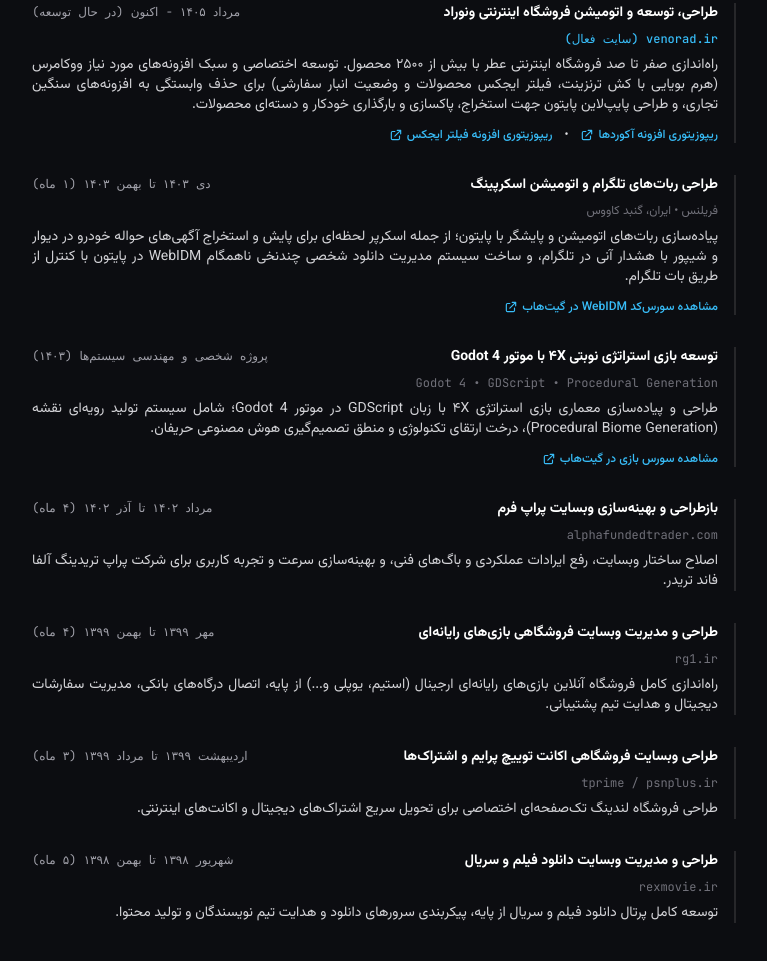
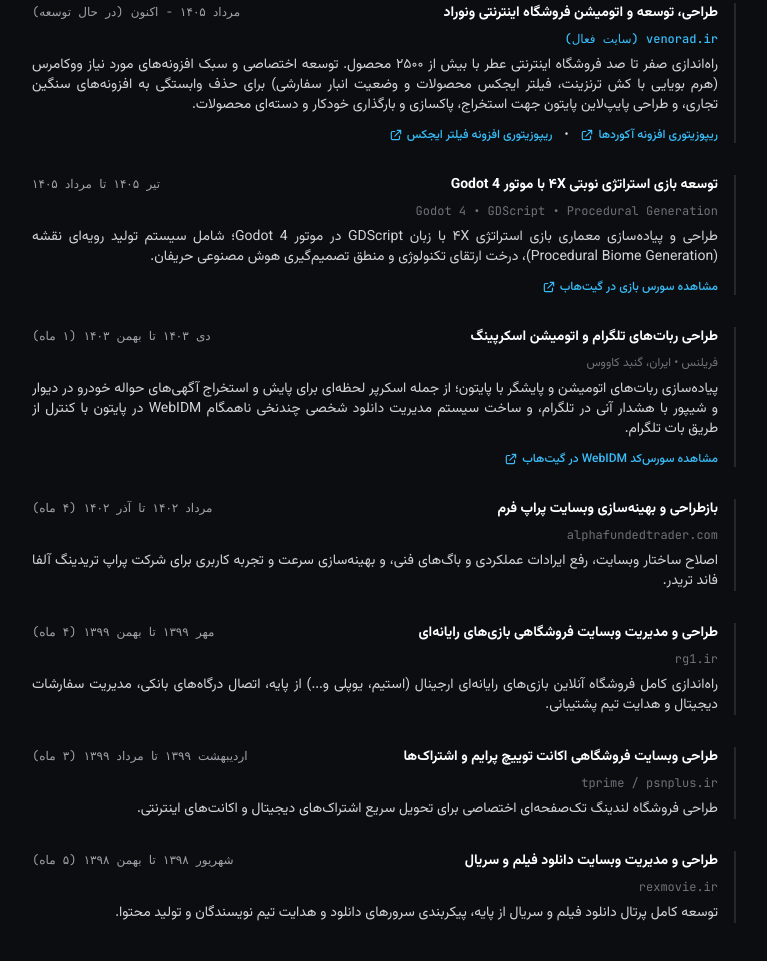
Before and after one commit to Bekend/bekend.github.io, a plain HTML site: page index.html in a window 1280 px wide. Shown: the part 1912-2873 px from the top of the page, without its empty margins (256-1023 px from the left). Drawn offline with nearby package versions, Linux system fonts and the light colour scheme.

Commit message:
fix(chrono): update Godot 4 game date to Jul-Aug 2026 and place before Venorad

```diff
--- a/index.html
+++ b/index.html
@@ -887,7 +887,27 @@
           </div>
         </div>
 
-        <!-- 2. Bots & Scraping -->
+        <!-- 2. Godot 4 4X Strategy Game -->
+        <div class="border-r-2 border-zinc-200 dark:border-zinc-800 pr-4 space-y-2">
+          <div class="flex flex-col sm:flex-row sm:items-baseline justify-between gap-1">
+            <h3 class="text-sm font-bold text-zinc-900 dark:text-white" data-i18n="job_godot_title">
+              توسعه بازی استراتژی نوبتی ۴X با موتور Godot 4
+            </h3>
+            <span class="text-xs font-mono text-zinc-500 dark:text-zinc-400" data-i18n="job_godot_date">تیر ۱۴۰۵ تا مرداد ۱۴۰۵</span>
+          </div>
+          <div class="text-xs text-zinc-500 font-mono">Godot 4 • GDScript • Procedural Generation</div>
+          <p class="text-xs sm:text-sm text-zinc-600 dark:text-zinc-300 leading-relaxed text-justify" data-i18n="job_godot_desc">
+            طراحی و پیاده‌سازی معماری بازی استراتژی ۴X با زبان GDScript در موتور Godot 4؛ شامل سیستم تولید رویه‌ای نقشه (Procedural Biome Generation)، درخت ارتقای تکنولوژی و منطق تصمیم‌گیری هوش مصنوعی حریفان.
+          </p>
+          <div class="pt-1 text-xs">
+            <a href="https://github.com/Bekend/modern-turn-based-strategy-game" target="_blank" rel="noopener noreferrer" class="font-medium text-sky-600 dark:text-sky-400 hover:underline inline-flex items-center gap-1">
+              <span>مشاهده سورس بازی در گیت‌هاب</span>
+              <svg class="w-3.5 h-3.5" fill="none" stroke="currentColor" viewBox="0 0 24 24"><path stroke-linecap="round" stroke-linejoin="round" stroke-width="2" d="M10 6H6a2 2 0 00-2 2v10a2 2 0 002 2h10a2 2 0 002-2v-4M14 4h6m0 0v6m0-6L10 14"/></svg>
+            </a>
+          </div>
+        </div>
+
+        <!-- 3. Bots & Scraping -->
         <div class="border-r-2 border-zinc-200 dark:border-zinc-800 pr-4 space-y-2">
           <div class="flex flex-col sm:flex-row sm:items-baseline justify-between gap-1">
             <h3 class="text-sm font-bold text-zinc-900 dark:text-white" data-i18n="job_bots_title">
@@ -902,26 +922,6 @@
           <div class="pt-1 text-xs">
             <a href="https://github.com/Bekend/web-idm" target="_blank" rel="noopener noreferrer" class="font-medium text-sky-600 dark:text-sky-400 hover:underline inline-flex items-center gap-1">
               <span>مشاهده سورس‌کد WebIDM در گیت‌هاب</span>
-              <svg class="w-3.5 h-3.5" fill="none" stroke="currentColor" viewBox="0 0 24 24"><path stroke-linecap="round" stroke-linejoin="round" stroke-width="2" d="M10 6H6a2 2 0 00-2 2v10a2 2 0 002 2h10a2 2 0 002-2v-4M14 4h6m0 0v6m0-6L10 14"/></svg>
-            </a>
-          </div>
-        </div>
-
-        <!-- 3. Godot 4 4X Strategy Game -->
-        <div class="border-r-2 border-zinc-200 dark:border-zinc-800 pr-4 space-y-2">
-          <div class="flex flex-col sm:flex-row sm:items-baseline justify-between gap-1">
-            <h3 class="text-sm font-bold text-zinc-900 dark:text-white" data-i18n="job_godot_title">
-              توسعه بازی استراتژی نوبتی ۴X با موتور Godot 4
-            </h3>
-            <span class="text-xs font-mono text-zinc-500 dark:text-zinc-400" data-i18n="job_godot_date">پروژه شخصی و مهندسی سیستم‌ها (۱۴۰۳)</span>
-          </div>
-          <div class="text-xs text-zinc-500 font-mono">Godot 4 • GDScript • Procedural Generation</div>
-          <p class="text-xs sm:text-sm text-zinc-600 dark:text-zinc-300 leading-relaxed text-justify" data-i18n="job_godot_desc">
-            طراحی و پیاده‌سازی معماری بازی استراتژی ۴X با زبان GDScript در موتور Godot 4؛ شامل سیستم تولید رویه‌ای نقشه (Procedural Biome Generation)، درخت ارتقای تکنولوژی و منطق تصمیم‌گیری هوش مصنوعی حریفان.
-          </p>
-          <div class="pt-1 text-xs">
-            <a href="https://github.com/Bekend/modern-turn-based-strategy-game" target="_blank" rel="noopener noreferrer" class="font-medium text-sky-600 dark:text-sky-400 hover:underline inline-flex items-center gap-1">
-              <span>مشاهده سورس بازی در گیت‌هاب</span>
               <svg class="w-3.5 h-3.5" fill="none" stroke="currentColor" viewBox="0 0 24 24"><path stroke-linecap="round" stroke-linejoin="round" stroke-width="2" d="M10 6H6a2 2 0 00-2 2v10a2 2 0 002 2h10a2 2 0 002-2v-4M14 4h6m0 0v6m0-6L10 14"/></svg>
             </a>
           </div>
@@ -1238,7 +1238,18 @@
           </p>
         </div>
 
-        <!-- 2. Bots & Scraping -->
+        <!-- 2. Godot Game -->
+        <div class="cv-box rounded border p-2 space-y-0.5">
+          <div class="flex items-center justify-between text-xs">
+            <span class="font-bold cv-title" data-i18n="job_godot_title">توسعه بازی استراتژی نوبتی ۴X با موتور Godot 4</span>
+            <span class="font-mono text-[10px] cv-muted" data-i18n="job_godot_date">تیر ۱۴۰۵ تا مرداد ۱۴۰۵</span>
+          </div>
+          <p class="text-[10.5px] leading-relaxed cv-text text-justify" data-i18n="job_godot_desc">
+            طراحی و پیاده‌سازی معماری بازی استراتژی ۴X با زبان GDScript در گودو ۴؛ شامل سیستم تولید رویه‌ای نقشه، درخت ارتقای تکنولوژی و منطق هوش مصنوعی حریفان.
+          </p>
+        </div>
+
+        <!-- 3. Bots & Scraping -->
         <div class="cv-box rounded border p-2 space-y-0.5">
           <div class="flex items-center justify-between text-xs">
             <span class="font-bold cv-title" data-i18n="job_bots_title">طراحی ربات‌های تلگرام و اتومیشن اسکرپینگ</span>
@@ -1246,17 +1257,6 @@
           </div>
           <p class="text-[10.5px] leading-relaxed cv-text text-justify" data-i18n="job_bots_desc">
             پیاده‌سازی ربات‌های اتومیشن و پایشگر با پایتون؛ از جمله اسکرپر لحظه‌ای برای پایش و استخراج آگهی‌های حواله خودرو در دیوار و شیپور با هشدار آنی در تلگرام، و ساخت سیستم مدیریت دانلود شخصی چندنخی ناهمگام WebIDM در پایتون با کنترل از طریق بات تلگرام.
-          </p>
-        </div>
-
-        <!-- 3. Godot Game -->
-        <div class="cv-box rounded border p-2 space-y-0.5">
-          <div class="flex items-center justify-between text-xs">
-            <span class="font-bold cv-title" data-i18n="job_godot_title">توسعه بازی استراتژی نوبتی ۴X با موتور Godot 4</span>
-            <span class="font-mono text-[10px] cv-muted" data-i18n="job_godot_date">پروژه مهندسی سیستم‌ها (۱۴۰۳)</span>
-          </div>
-          <p class="text-[10.5px] leading-relaxed cv-text text-justify" data-i18n="job_godot_desc">
-            طراحی و پیاده‌سازی معماری بازی استراتژی ۴X با زبان GDScript در گودو ۴؛ شامل سیستم تولید رویه‌ای نقشه، درخت ارتقای تکنولوژی و منطق هوش مصنوعی حریفان.
           </p>
         </div>
 
@@ -1398,7 +1398,7 @@
         job_bots_company: "فریلنس • ایران، گنبد کاووس",
         job_bots_desc: "پیاده‌سازی ربات‌های اتومیشن و پایشگر با پایتون؛ از جمله اسکرپر لحظه‌ای برای پایش و استخراج آگهی‌های حواله خودرو در دیوار و شیپور با هشدار آنی در تلگرام، و ساخت سیستم مدیریت دانلود شخصی چندنخی ناهمگام WebIDM در پایتون با کنترل از طریق بات تلگرام.",
         job_godot_title: "توسعه بازی استراتژی نوبتی ۴X با موتور Godot 4",
-        job_godot_date: "پروژه شخصی و مهندسی سیستم‌ها (۱۴۰۳)",
+        job_godot_date: "تیر ۱۴۰۵ تا مرداد ۱۴۰۵",
         job_godot_desc: "طراحی و پیاده‌سازی معماری بازی استراتژی ۴X با زبان GDScript در موتور Godot 4؛ شامل سیستم تولید رویه‌ای نقشه (Procedural Biome Generation)، درخت ارتقای تکنولوژی و منطق تصمیم‌گیری هوش مصنوعی حریفان.",
         job_alpha_title: "بازطراحی و بهینه‌سازی وبسایت پراپ فرم",
         job_alpha_date: "مرداد ۱۴۰۲ تا آذر ۱۴۰۲ (۴ ماه)",
@@ -1523,7 +1523,7 @@
         job_bots_company: "Freelance • Gonbad Kavous, Iran",
         job_bots_desc: "Built asynchronous Python automation tools, including a real-time car transfer listing scraper for Divar and Sheypoor with instant Telegram alerts, and architected WebIDM, a multi-threaded asynchronous personal download manager with remote Telegram bot control.",
         job_godot_title: "Turn-Based 4X Strategy Game Architecture — Godot 4",
-        job_godot_date: "Systems & Engineering Project (2024)",
+        job_godot_date: "Jul 2026 - Aug 2026",
         job_godot_desc: "Architected an open-source turn-based 4X strategy game with Godot 4 and GDScript, featuring procedural biome map generation, technology trees, and faction AI decision-making logic.",
         job_alpha_title: "Web Platform Refactor & Performance Optimization",
         job_alpha_date: "Jul 2023 - Nov 2023 (4 months)",
```
